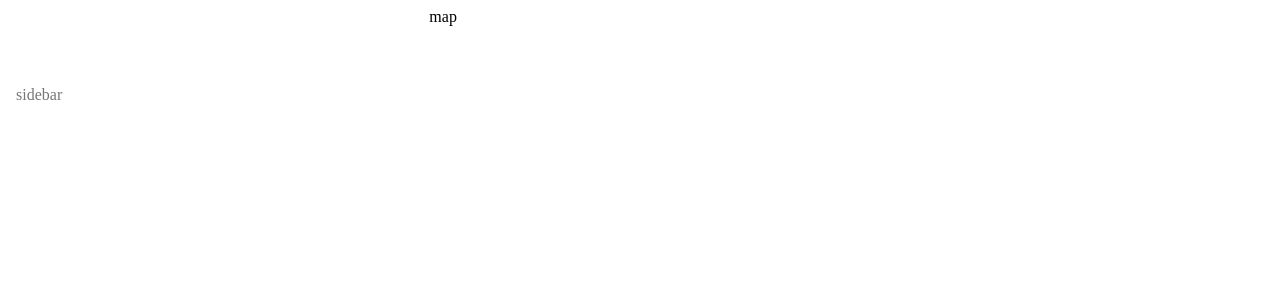
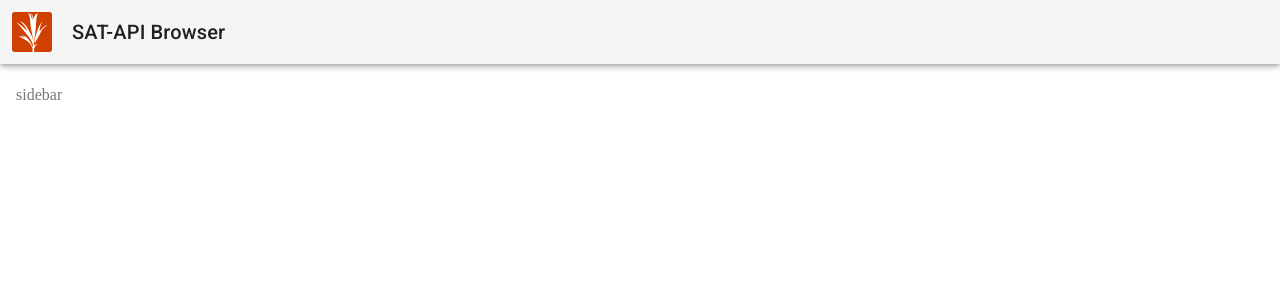
Before and after one commit to sat-utils/sat-api-browser, a React (Create React App) app: page / in a window 1280 px wide. Shown: the top 300 px of the page. Built offline with nearby package versions, Linux system fonts and the light colour scheme; no server answers.

Commit message:
Include logo icon.

```diff
--- a/src/components/Container.js
+++ b/src/components/Container.js
@@ -3,6 +3,7 @@ import PropTypes from 'prop-types';
 import { withStyles } from '@material-ui/core/styles';
 import Grid from '@material-ui/core/Grid';
 import AppBar from '@material-ui/core/AppBar';
+import Toolbar from './Toolbar';
 
 const styles = theme => ({
   root: {
@@ -26,7 +27,9 @@ export const Container = (props) => {
         position="fixed"
         color="default"
         className={classes.appBar}
-      />
+      >
+        <Toolbar />
+      </AppBar>
       <Grid container spacing={0}>
         <Grid
           className={classes.sidebar}
--- /dev/null
+++ b/src/components/LogoIcon.js
@@ -0,0 +1,14 @@
+import React from 'react';
+import SvgIcon from '@material-ui/core/SvgIcon';
+
+const LogoIcon = props => (
+  <SvgIcon
+    {...props}
+    viewBox="0 0 512 512"
+    fontSize="inherit"
+  >
+    <path fill="#D04003" d="M512 32c0-17.7-14.3-32-32-32h-448c-17.7 0-32 14.3-32 32v448c0 17.7 14.3 32 32 32h448c17.7 0 32-14.3 32-32v-448z" />
+    <path fill="#fff" d="M289.5 434.7c-.1-10.3 2.6-19.2 7-28.5-9.2 8.1-12.8 17.3-16.2 29.8.9-14.6 8-110.4 8-115.2 24.5-70 13.6-279 44.8-305.1-36 6.5-48.2 43.3-59.7 72.5-11.4-34.3-2.4-56.1-40.2-68.1 30.2 25.6 24.2 47.6 30.4 83-18.1-23.5-12.5-52.8-33.3-76.8-5.9-6.1-25.5-21-25.5-21 0 .9 15.7 32.3 18.6 48.9 2.9 16.6 9.8 49.8 8.8 62 2.6 67.8 19.6 133.5 31.3 200 2 11.4 7.8 44.5 7.8 44.5l1.3 13.8c-2.1-9.1-4.1-17.3-5.2-20.8-3.4-10-11.8-35.4-13.7-45.8-28.5-58.6-80.6-173.5-150.2-190.4 39.5 35 82 81.2 91.5 125.8-21.2-29.8-104.6-93.4-138.5-116.6 63.9 66.3 115.2 135 170.8 208.7 16.2 21 36.3 63.3 37.7 72.9 1.1 7.1 2.4 33.6 3.2 49.9-31.1-75.1-48.1-113.2-105.5-146.8-9.8-5.2-40.2-15.7-40.2-15.7 13.8 15.2 30.7 16.1 43.3 37.3-26.1-17.1-53.2-20.1-83-21.1 95.7 49.5 147.5 63.3 179.7 158.4 2.6 15.6-1.4 27.8-1 41.8h21.2c-.1-10 .1-19.6 0-21.6 1.1-6.6 1.3-26.6 4.2-32.7 10-25.4 26.2-37.4 48.8-52.2-20.3 6.6-30.6 4-46.2 29.1zm94.5-224.2c-7.8 7.4-31.3 37.2-31.3 37.2 1.3-42 11.9-87 38.7-118.4-37.3 24.4-58.3 84.6-68 121.4-3.8 14.8-47.9 100.7-27.4 146.7 4-16.8 13.5-33.1 24-47.6 4.9-6.6 25.5-39.3 46-86 18.1-47 47.8-74.5 89.6-97.8-31.6 4.8-49.6 23-71.6 44.5zm7.3-81.2z" />
+  </SvgIcon>
+);
+export default LogoIcon;
--- /dev/null
+++ b/src/components/Toolbar.js
@@ -0,0 +1,36 @@
+import React from 'react';
+import PropTypes from 'prop-types';
+import { withStyles } from '@material-ui/core/styles';
+import Toolbar from '@material-ui/core/Toolbar';
+import Typography from '@material-ui/core/Typography';
+import LogoIcon from './LogoIcon';
+
+const styles = () => ({
+  logoIcon: {
+    marginLeft: -12,
+    marginRight: 20,
+    fontSize: 40
+  }
+});
+
+const ApplicationToolbar = (props) => {
+  const { classes } = props;
+  return (
+    <Toolbar>
+      <LogoIcon className={classes.logoIcon} />
+      <Typography
+        variant="h6"
+        color="inherit"
+      >
+        SAT-API Browser
+      </Typography>
+    </Toolbar>
+  );
+};
+
+ApplicationToolbar.propTypes = {
+  classes: PropTypes.shape({
+    logoIcon: PropTypes.string.isRequired,
+  }).isRequired
+};
+export default withStyles(styles)(ApplicationToolbar);
```
Also changed, not shown: package.json (line endings or trailing spaces), public/manifest.json (deleted), 1 other file (tests, documents, lock files or other folders).
